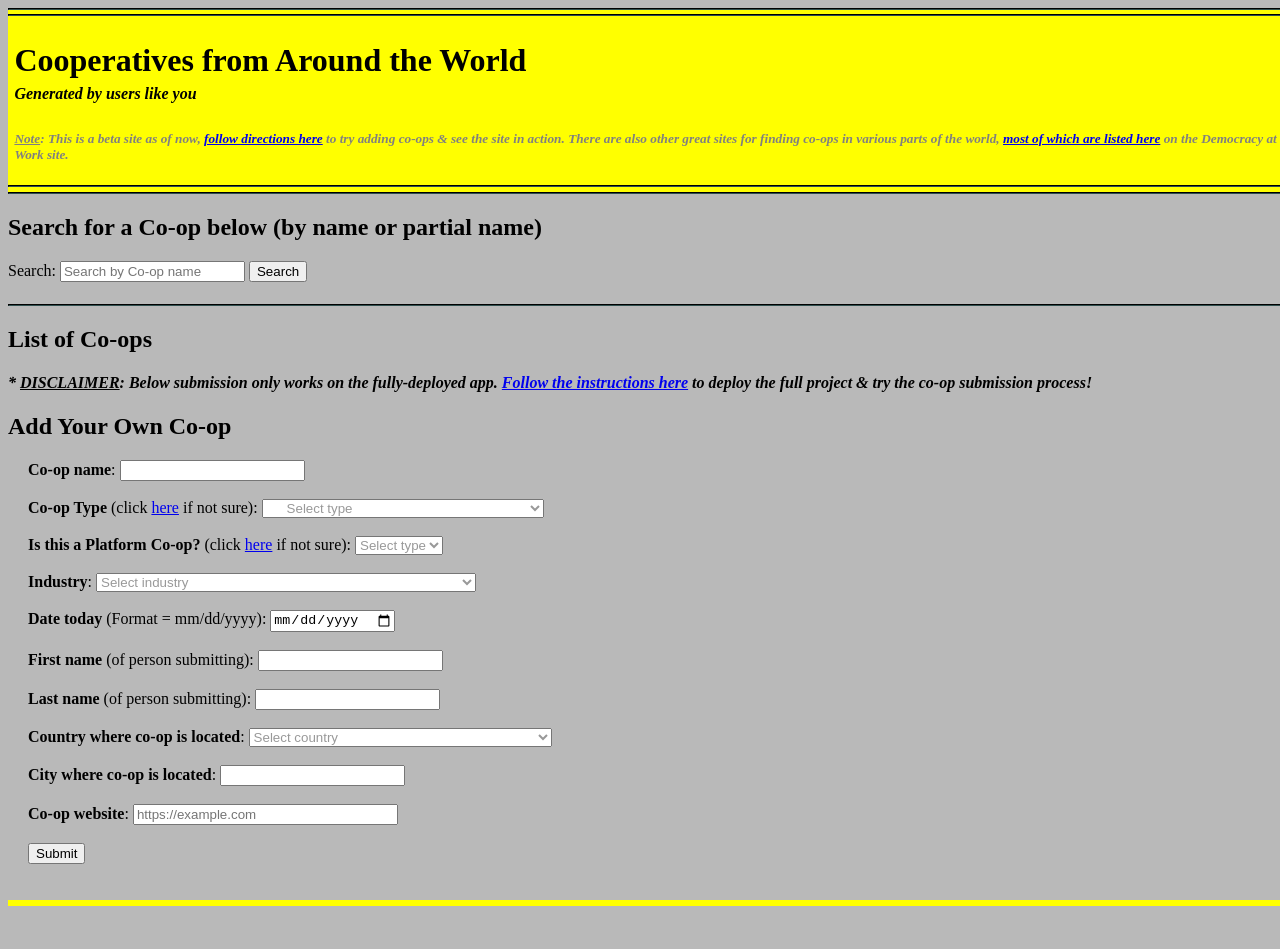
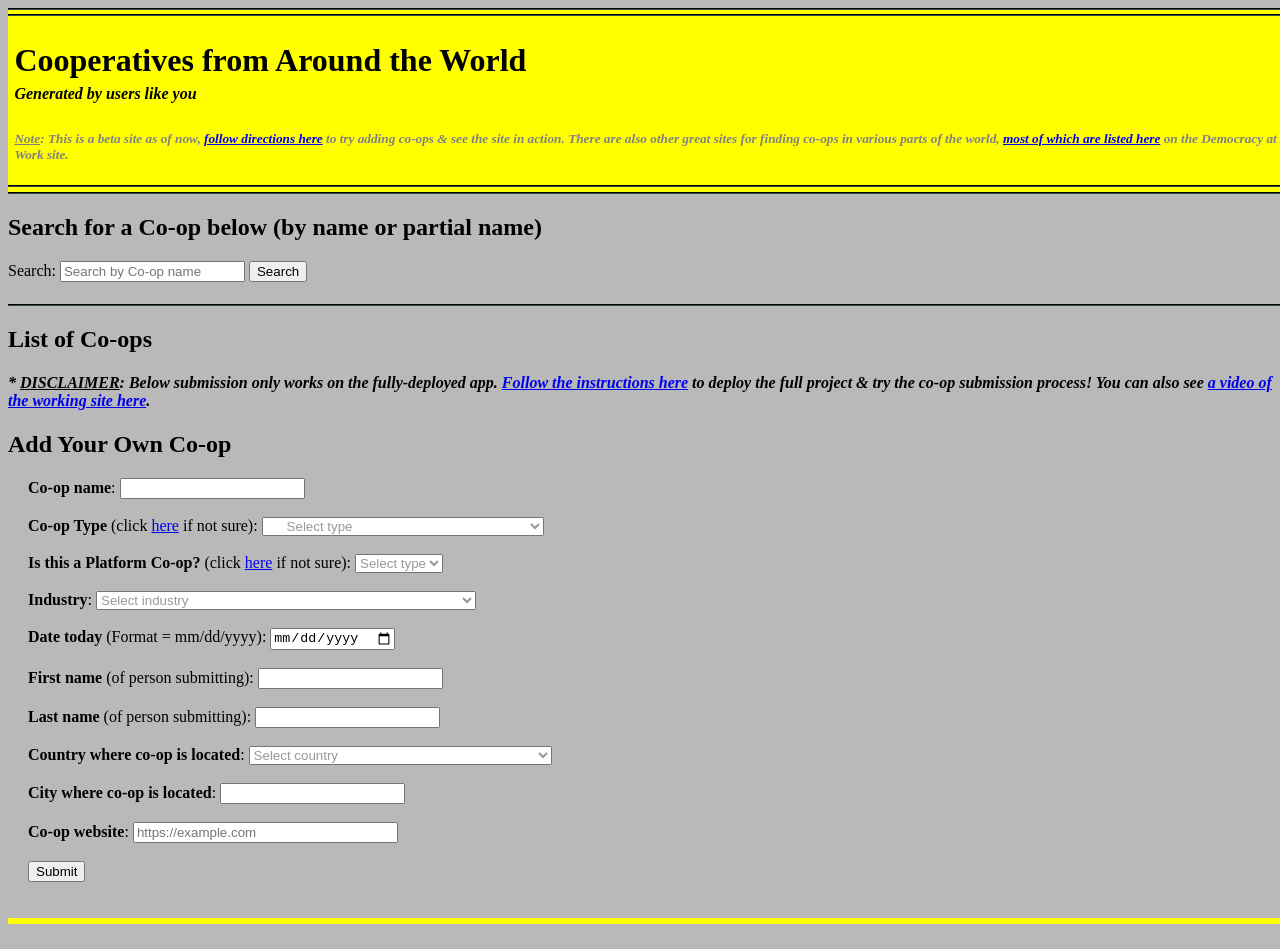
Before and after one commit to bhoconnor/coop-directory, a website: page html/index.html in a window 1280 px wide. Drawn offline with Linux system fonts and the light colour scheme; no server answers.

Commit message:
Added YouTube video link

```diff
--- a/html/index.html
+++ b/html/index.html
@@ -68,7 +68,7 @@
           <h2>List of Co-ops</h2>
           <!-- Re-open below comment once deploy to fully-functioning site -->
           <!-- <h4><em>* <a href="#editCoopModal">Jump down</a> to submit a co-op of your own!</em></h4> -->
-          <h4><em>* <u>DISCLAIMER</u>: Below submission only works on the fully-deployed app. <a href="https://github.com/bhoconnor/coop-directory">Follow the instructions here</a> to deploy the full project & try the co-op submission process!</em></h4>
+          <h4><em>* <u>DISCLAIMER</u>: Below submission only works on the fully-deployed app. <a href="https://github.com/bhoconnor/coop-directory">Follow the instructions here</a> to deploy the full project & try the co-op submission process! You can also see <a href="https://youtu.be/y9jDOc69r_g">a video of the working site here</a>.</em></h4>
           <div>
             <div class="row" id="coops"></div>
           </div>
```
Also changed, not shown: README.md.
